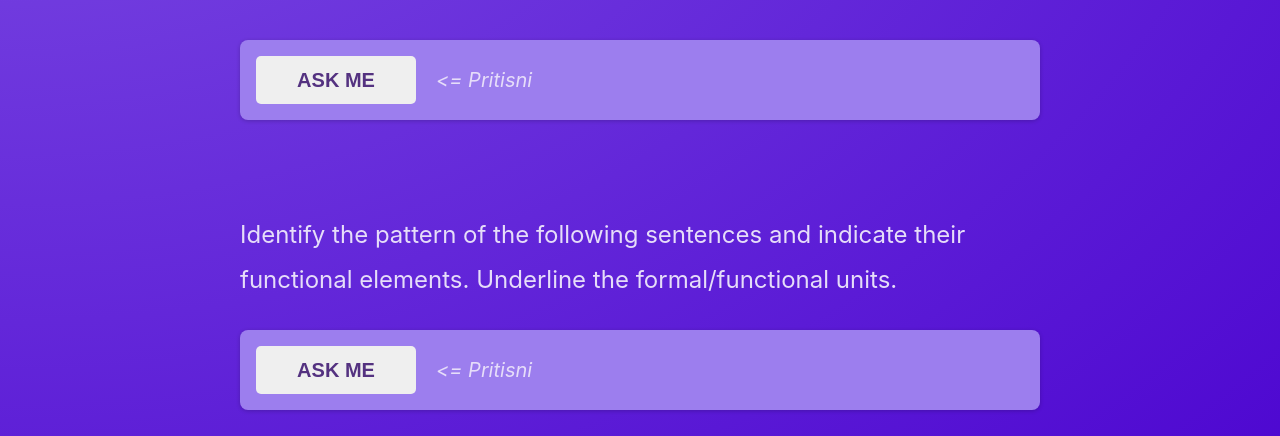
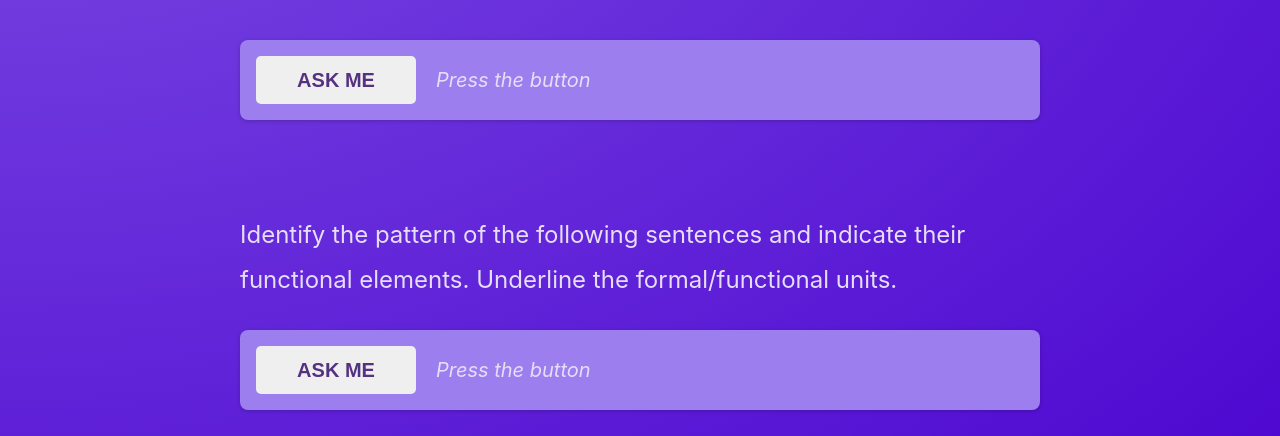
Before and after one commit to CJovan02/ask-me-syntax, a React (Vite) app: page / in a window 1280 px wide. Shown: the part 364-800 px from the top of the page. Built offline with nearby package versions, Linux system fonts and the light colour scheme.

Commit message:
jos jedan hot fix

```diff
--- a/src/components/Pitanje.jsx
+++ b/src/components/Pitanje.jsx
@@ -2,7 +2,7 @@ import { useState } from "react";
 import classes from "./Pitanje.module.css";
 
 function Pitanje({ svaPitanja, imePitanja }) {
-  const [novoPitanje, setNovoPitanje] = useState("<= Pritisni");
+  const [novoPitanje, setNovoPitanje] = useState("Press the button");
 
   function getPitanjeHandler(event) {
     setNovoPitanje(svaPitanja[Math.floor(Math.random() * svaPitanja.length)]);
```
